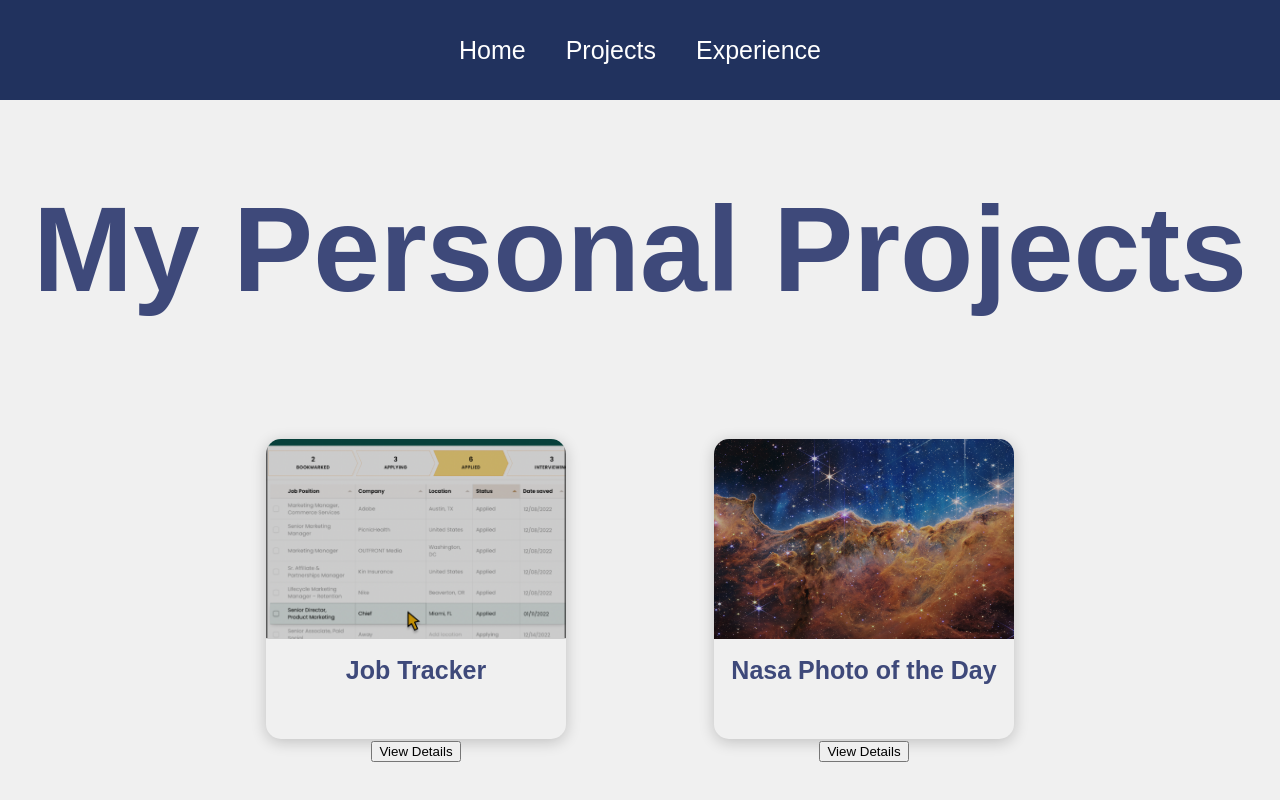
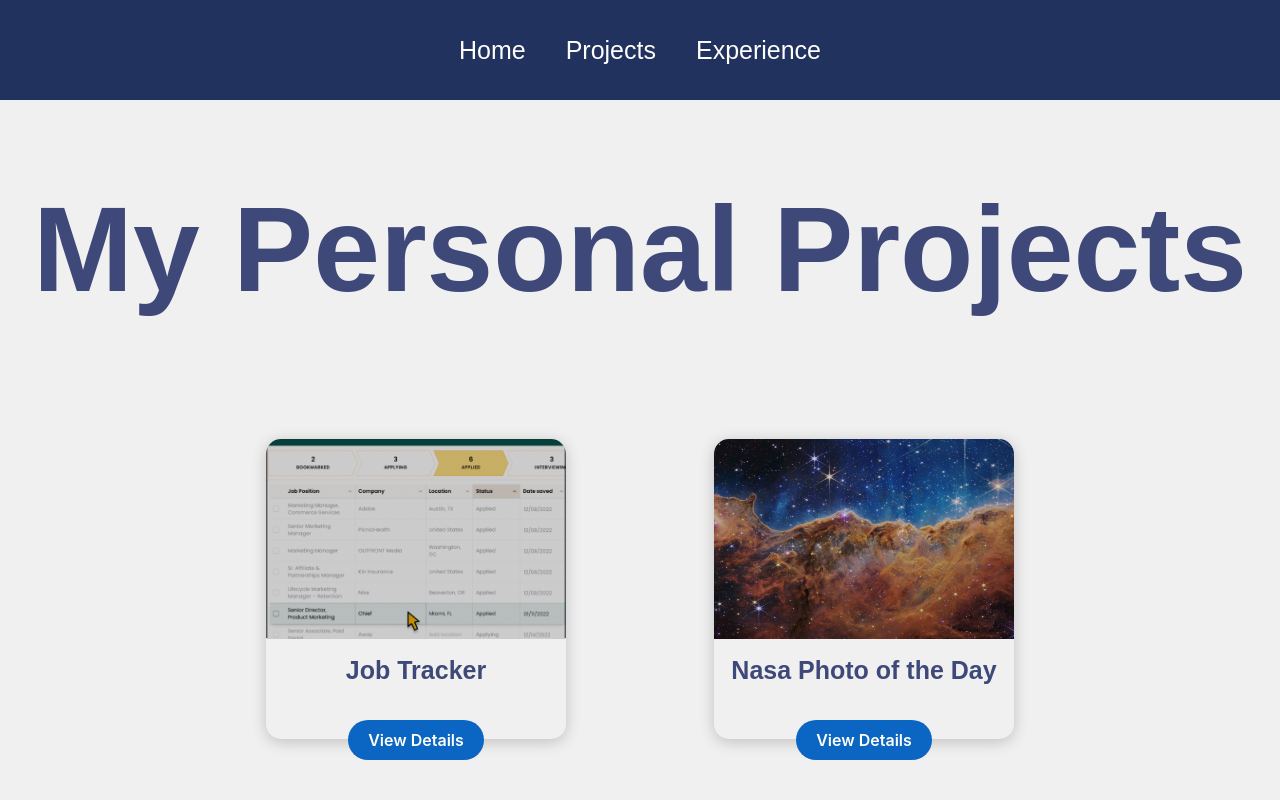
Before and after one commit to Muniba-Ahmed/portfolio2, a React (Create React App) app in the folder mockportfolio/: page /projects in a window 1280 px wide. Shown: the top 800 px of the page. Built offline with nearby package versions, Linux system fonts and the light colour scheme.

Commit message:
added styling on view details button

```diff
--- a/mockportfolio/src/components/ProjectItem.js
+++ b/mockportfolio/src/components/ProjectItem.js
@@ -18,7 +18,9 @@ function ProjectItem({ image, name, onClick }) {
     <div className="projectItem">
       <div style={{ backgroundImage: `url(${image})` }} className="bgImage" />
       <h1>{name}</h1>
-      <button onClick={onClick}>View Details</button>
+      <button className="button-18" onClick={onClick}>
+        View Details
+      </button>
     </div>
   );
 }
--- a/mockportfolio/src/styles/Projects.css
+++ b/mockportfolio/src/styles/Projects.css
@@ -136,6 +136,57 @@ projectTitle {
   pointer-events: all;
 }
 
+.button-18 {
+  align-items: center;
+  background-color: #0a66c2;
+  border: 0;
+  border-radius: 100px;
+  box-sizing: border-box;
+  color: #ffffff;
+  cursor: pointer;
+  display: inline-flex;
+  font-family: -apple-system, system-ui, system-ui, "Segoe UI", Roboto,
+    "Helvetica Neue", "Fira Sans", Ubuntu, Oxygen, "Oxygen Sans", Cantarell,
+    "Droid Sans", "Apple Color Emoji", "Segoe UI Emoji", "Segoe UI Symbol",
+    "Lucida Grande", Helvetica, Arial, sans-serif;
+  font-size: 16px;
+  font-weight: 600;
+  justify-content: center;
+  line-height: 20px;
+  max-width: 480px;
+  min-height: 40px;
+  min-width: 0px;
+  overflow: hidden;
+  padding: 0px;
+  padding-left: 20px;
+  padding-right: 20px;
+  text-align: center;
+  touch-action: manipulation;
+  transition: background-color 0.167s cubic-bezier(0.4, 0, 0.2, 1) 0s,
+    box-shadow 0.167s cubic-bezier(0.4, 0, 0.2, 1) 0s,
+    color 0.167s cubic-bezier(0.4, 0, 0.2, 1) 0s;
+  user-select: none;
+  -webkit-user-select: none;
+  vertical-align: middle;
+}
+
+.button-18:hover,
+.button-18:focus {
+  background-color: #16437e;
+  color: #ffffff;
+}
+
+.button-18:active {
+  background: #09223b;
+  color: rgb(255, 255, 255, 0.7);
+}
+
+.button-18:disabled {
+  cursor: not-allowed;
+  background: rgba(0, 0, 0, 0.08);
+  color: rgba(0, 0, 0, 0.3);
+}
+
 @media only screen and (max-width: 1300px) {
   .projectList {
     grid-template-columns: 1fr 1fr;
```
